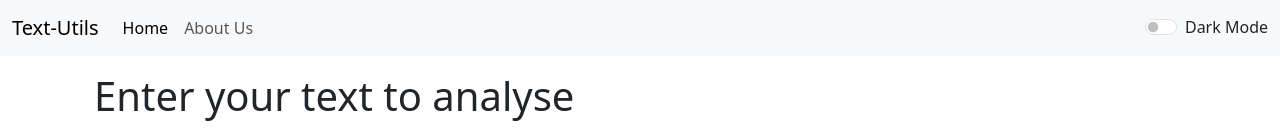
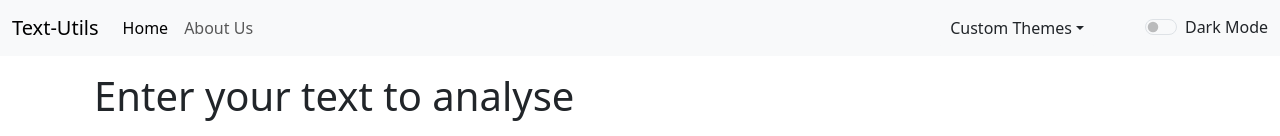
Before and after one commit to RahulGIT24/Text-Utils, a React (Create React App) app: page / in a window 1280 px wide. Shown: the top 136 px of the page. Built offline with nearby package versions, Linux system fonts and the light colour scheme.

Commit message:
Added Custom Themes

```diff
--- a/src/App.js
+++ b/src/App.js
@@ -9,7 +9,7 @@ function App() {
   const [mode, setMode] = useState('light');
   const [alert, setAlert] = useState(null);
   const toogleBtn = () => {
-    if (mode === 'light') {
+    if (mode === 'light' || mode === 'danger' || mode === 'warning' || mode === 'primary') {
       setMode('dark');
       document.body.style.backgroundColor = '#212529'
       document.body.style.color = 'white'
@@ -32,9 +32,30 @@ function App() {
     }, 2000);
   }
 
+  //* Custom Themes
+  const red = () => {
+    setMode("danger");
+    document.body.style.backgroundColor = '#dc3545';
+    document.body.style.color = 'white'
+    saveAlert("success", "Custom Themes enabled")
+  }
+  const blue = () => {
+    setMode("primary");
+    document.body.style.backgroundColor = '#0d6efd';
+    document.body.style.color = 'white'
+    saveAlert("success", "Custom Themes enabled")
+  }
+  const yellow = () => {
+    setMode("primary");
+    document.body.style.backgroundColor = '#ffc107';
+    document.body.style.color = '#212529'
+    saveAlert("success", "Custom Themes enabled")
+    setMode("warning");
+  }
+
   return (
     <>
-      <Navbar title="Text-Utils" mode={mode} toogleBtn={toogleBtn} />
+      <Navbar title="Text-Utils" mode={mode} toogleBtn={toogleBtn} red={red} yellow={yellow} blue={blue} />
       <Alert alert={alert} />
       <div className="container my-3">
         <TextForm heading="Enter your text to analyse" mode={mode} saveAlert={saveAlert} />
--- a/src/components/Navbar.js
+++ b/src/components/Navbar.js
@@ -2,7 +2,7 @@ import React from 'react'
 import propTypes from 'prop-types'
 export default function Navbar(props) {
     return (
-        <nav className={`navbar navbar-expand-lg navbar-${props.mode} bg-${props.mode}`}>
+        <nav className={`navbar navbar-expand-lg navbar-${props.mode == 'light' ? "light" : props.mode == 'warning' ? 'light' : "dark"} bg-${props.mode}`}>
             <div className="container-fluid">
                 <a className="navbar-brand" href="/">{props.title}</a>
                 <button className="navbar-toggler" type="button" data-bs-toggle="collapse" data-bs-target="#navbarSupportedContent" aria-controls="navbarSupportedContent" aria-expanded="false" aria-label="Toggle navigation">
@@ -18,9 +18,35 @@ export default function Navbar(props) {
                         </li>
                     </ul>
                 </div>
+                <div className="dropdown mx-5">
+                    <button className={`btn btn-${props.mode == 'light' ? "light" : props.mode == 'danger' ? 'danger' : props.mode == 'warning' ? 'warning' : props.mode == 'primary' ? 'primary' : "dark"} dropdown-toggle text-${props.mode == 'light' ? "dark" : props.mode == 'warning' ? 'dark' : "light"}`} type="button" data-bs-toggle="dropdown" aria-expanded="false">
+                        Custom Themes
+                    </button>
+                    <ul className={`dropdown-menu bg-${props.mode == 'light' ? "light" : props.mode == 'danger' ? 'danger' : props.mode == 'warning' ? 'warning' : props.mode == 'primary' ? 'primary' : "dark"} text-${props.mode == 'light' ? "dark" : props.mode == 'warning' ? 'dark' : "light"}`} >
+                        <div className="form-check mx-2 " >
+                            <input className="form-check-input" type="radio" name="exampleRadios" id="exampleRadios1" value="option1" onClick={props.red} />
+                            <label className="form-check-label" htmlFor="exampleRadios1">
+                                Red
+                            </label>
+                        </div>
+                        <div className="form-check mx-2 ">
+                            <input className="form-check-input" type="radio" name="exampleRadios" id="exampleRadios2" value="option1" onClick={props.blue} />
+                            <label className="form-check-label " htmlFor="exampleRadios1">
+                                Blue
+                            </label>
+                        </div>
+                        <div className="form-check mx-2 ">
+                            <input className="form-check-input" type="radio" name="exampleRadios" id="exampleRadios3" value="option1" onClick={props.yellow} />
+                            <label className="form-check-label" htmlFor="exampleRadios1">
+                                Yellow
+                            </label>
+                        </div>
+
+                    </ul>
+                </div>
                 <div className="form-check form-switch">
-                    <input className="form-check-input" type="checkbox" role="switch" id="flexSwitchCheckDefault" onClick={props.toogleBtn} />
-                    <label className={`form-check-label text-${props.mode == 'light' ? "dark" : "light"}`} htmlFor="flexSwitchCheckDefault">{`${props.mode == 'light' ? 'Dark' : "Light"} Mode`}</label>
+                    <input className={`form-check-input bg-${props.mode}`} type="checkbox" role="switch" id="flexSwitchCheckDefault" onClick={props.toogleBtn} />
+                    <label className={`form-check-label text-${props.mode == 'light' ? "dark" : props.mode == 'warning' ? "dark" : "light"}`} htmlFor="flexSwitchCheckDefault">{`${props.mode == 'dark' ? 'Light' : "Dark"} Mode`}</label>
                 </div>
             </div>
         </nav>
--- a/src/components/TextForm.js
+++ b/src/components/TextForm.js
@@ -62,7 +62,7 @@ export default function TextForm(props) {
             <div className='container'>
                 <div className="mb-3">
                     <h1 className='my-3'>{props.heading}</h1>
-                    <textarea className={`form-control bg-${props.mode == 'light' ? "light" : "dark"} text-${props.mode == 'light' ? "dark" : "light"}`} value={text} onChange={handleOnChange} id="exampleFormControlTextarea1" rows="5" placeholder='Enter text here'></textarea>
+                    <textarea className={`form-control bg-${props.mode} text-${props.mode == 'light' ? "dark" : props.mode == 'warning' ? "dark" : "light"}`} value={text} onChange={handleOnChange} id="exampleFormControlTextarea1" rows="5" placeholder='Enter text here'></textarea>
                 </div>
                 <button type="button" className="btn btn-primary mx-2" onClick={handleUpClick}>UPPERCASE</button>
                 <button type="button" className="btn btn-primary mx-2" onClick={handleDownClick}>lowercase</button>
```
